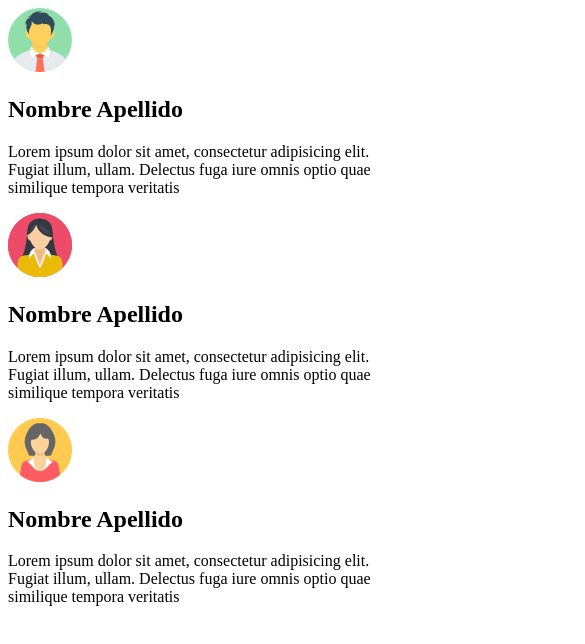
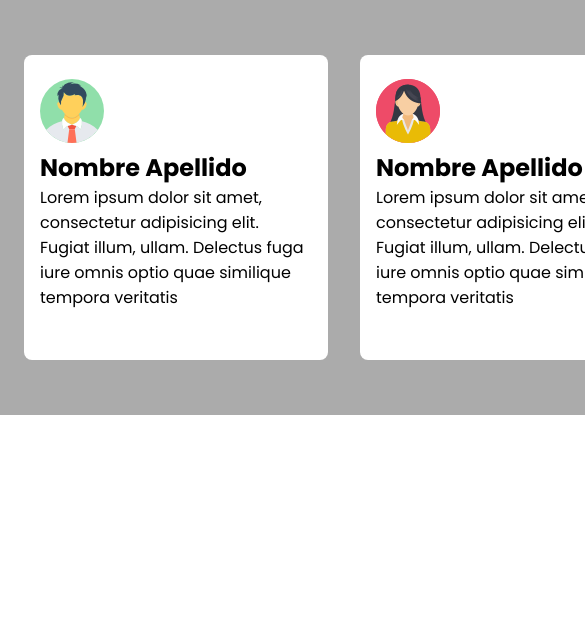
Before and after one commit to exegeses/maquetador-avz-71533, a plain HTML site: page clase2/testimonios.html in a window 390 px wide. Shown: the top 644 px of the page, 585 px wide, since content can reach past the window. Drawn offline with Linux system fonts and the light colour scheme.

Commit message:
Práctica de Responsive Design

```diff
--- a/clase2/css/testimonios.css
+++ b/clase2/css/testimonios.css
@@ -7,3 +7,22 @@
 body{
     font-family: "Poppins", sans-serif;
 }
+/* 1024 */
+#testimonios{
+    width: 1024px;
+    height: 415px;
+    margin: auto;
+    padding: 0px 24px;
+    background-color: #ABABAB;
+
+    display: flex;
+    align-items: center;
+    justify-content: space-between;
+}
+    #testimonios article{
+        width: 304px;
+        height: 305px;
+        padding: 24px 16px;
+        background-color: #fff;
+        border-radius: 8px;
+    }
--- a/clase2/testimonios.html
+++ b/clase2/testimonios.html
@@ -6,10 +6,11 @@
           content="width=device-width, user-scalable=no, initial-scale=1.0, maximum-scale=1.0, minimum-scale=1.0">
     <meta http-equiv="X-UA-Compatible" content="ie=edge">
     <title>Document</title>
+    <link rel="stylesheet" href="css/testimonios.css">
 </head>
 <body>
   <main>
-    <section id="testominios">
+    <section id="testimonios">
         <article>
             <img src="imgs/profile-1.png">
             <h2>Nombre Apellido</h2>
```
